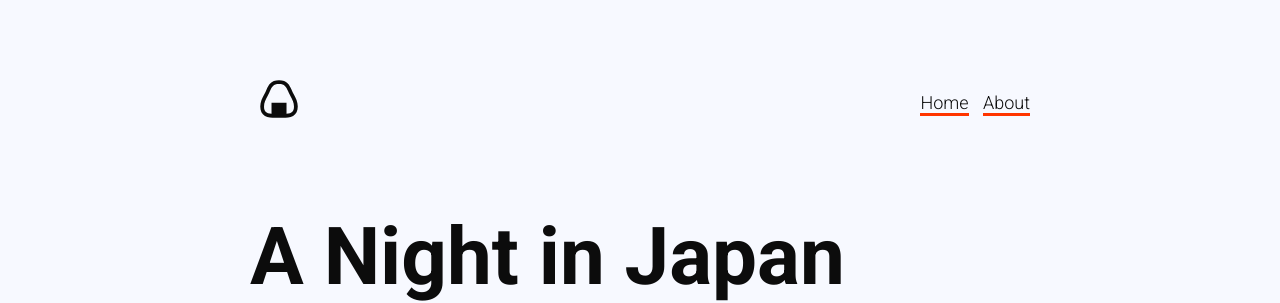
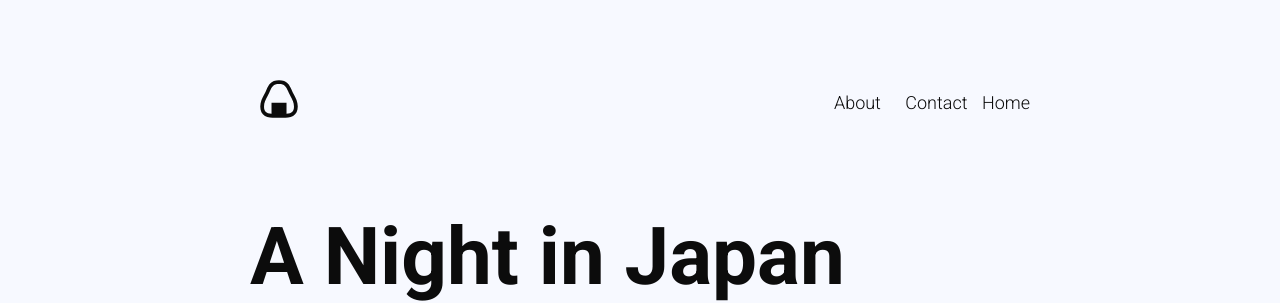
Before and after one commit to kertavax/anightinjapan, a Jekyll site: the page built from index.html, in a window 1280 px wide. Shown: the top 303 px of the page. Built offline with Jekyll 4.4.1, drawn with Linux system fonts in a browser that asks for light colours.

Commit message:
nav content loops through site.pages, but missing .selected feature

```diff
--- a/_includes/header.html
+++ b/_includes/header.html
@@ -3,7 +3,13 @@
 		<img src="/assets/images/logo.svg" alt="A Night in Japan logo">
 	</a>
 	<nav>
-		<a href="/">Home</a>
-		<a href="/about">About</a>
+
+		{% for page in site.pages%}
+			<a href="{{ page.url }}">{{ page.title }}</a>
+		{% endfor %}
+
+		<!-- <a href="/" {% if page.url == "/" %} class="selected" {% endif %}>Home</a>
+		<a href="/about/" {% if page.url == "/about/" %} class="selected" {% endif %}>About</a>
+		<a href="/contact/" {% if page.url == "/contact/" %} class="selected" {% endif %}>Contact</a> -->
 	</nav>
 </header>
--- a/about.markdown
+++ b/about.markdown
@@ -6,7 +6,7 @@ layout: default
 
 ![about.jpg](/uploads/about.jpg)
 
-About Tiffy
+### About Tiffy
 
 Tiffy is a travel planning freak, formerly an Asia Pacific finance manager and currently a digital marketing ninja. Despite being a nervous flyer with plane jolts sending chills down her spine, Tiffy’s wanderlust has led her to visit Japan for 6 times (and counting). Her favorite cities are Kyoto and Tokyo and would choose to visit Japan over Paris in a heartbeat!
 
--- a/assets/css/app.scss
+++ b/assets/css/app.scss
@@ -35,6 +35,10 @@ h3 {
 	font-weight: 700
 }
 
+img {
+	max-width: 780px;
+}
+
 header {
 	display: flex;
 	align-items: center;
@@ -44,7 +48,12 @@ header {
 	}
 }
 
-nav a, p a {
+nav a {
+	color: $black;
+	text-decoration: none;
+}
+
+nav a.selected, p a {
 	color: $black;
 	text-decoration: none;
 	border-bottom: 3px solid $red
@@ -73,9 +82,6 @@ div.post {
 		width: 540px;
 		margin-bottom: 40px;
 	}
-	img {
-		max-width: 780px;
-	}
 }
 
 p.read-more {
--- a/index.html
+++ b/index.html
@@ -1,5 +1,5 @@
 ---
-title: Þessi tiltekna síða
+title: Home
 layout: default
 potato: test test test x 4
 ---
```
